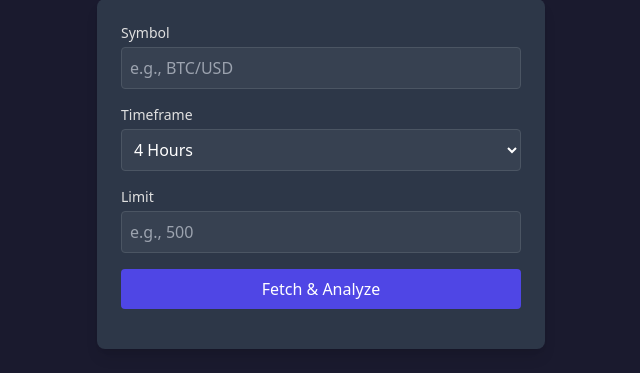
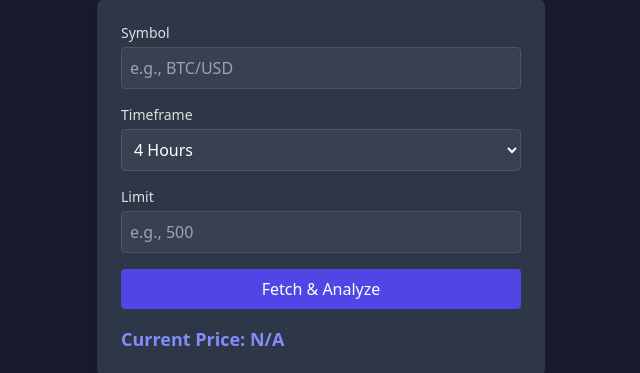
Before and after one commit to Archiebcb/wavegrok, a Flask app: page / in a window 1280 px wide. Shown: the part 81-454 px from the top of the page, without its empty margins (319-959 px from the left). Run offline with Flask 3, Linux system fonts and the light colour scheme; some libraries are stand-ins or nearby versions.

Commit message:
Add real-time price ticker for high-tech edge

```diff
--- a/app.py
+++ b/app.py
@@ -426,6 +426,15 @@ def get_chart(timeframe):
     logging.info(f"Sending image with size: {img.tell()} bytes from route")
     return send_file(img, mimetype='image/png')
 
+@app.route('/price/<symbol>')
+def get_price(symbol):
+    try:
+        ticker = agent.exchange.fetch_ticker(symbol)
+        return jsonify({"price": ticker['last']})
+    except Exception as e:
+        logging.error(f"Price fetch failed: {str(e)}")
+        return jsonify({"error": "Price unavailable"}), 500
+
 if __name__ == "__main__":
     port = int(os.environ.get("PORT", 10000))
     app.run(host="0.0.0.0", port=port, debug=False)
--- a/templates/index.html
+++ b/templates/index.html
@@ -53,6 +53,7 @@
             <button type="submit" class="w-full bg-indigo-600 hover:bg-indigo-700 text-white p-2 rounded transition">Fetch & Analyze</button>
         </form>
         <div id="message" class="mt-4 text-sm text-gray-300"></div>
+        <div id="price" class="mt-2 text-lg font-semibold text-indigo-400">Current Price: <span id="priceValue">N/A</span></div>
     </div>
 
     <div class="w-full max-w-4xl">
@@ -139,6 +140,16 @@
                 loadingDiv.classList.add('hidden');
             }
         });
+
+        // Real-time price ticker
+        setInterval(async () => {
+            const symbol = document.getElementById('symbol').value;
+            if (symbol) {
+                const response = await fetch(`/price/${symbol}`);
+                const result = await response.json();
+                document.getElementById('priceValue').textContent = result.price ? `$${result.price.toFixed(2)}` : 'N/A';
+            }
+        }, 10000); // Updates every 10 seconds
     </script>
 </body>
 </html>
```
